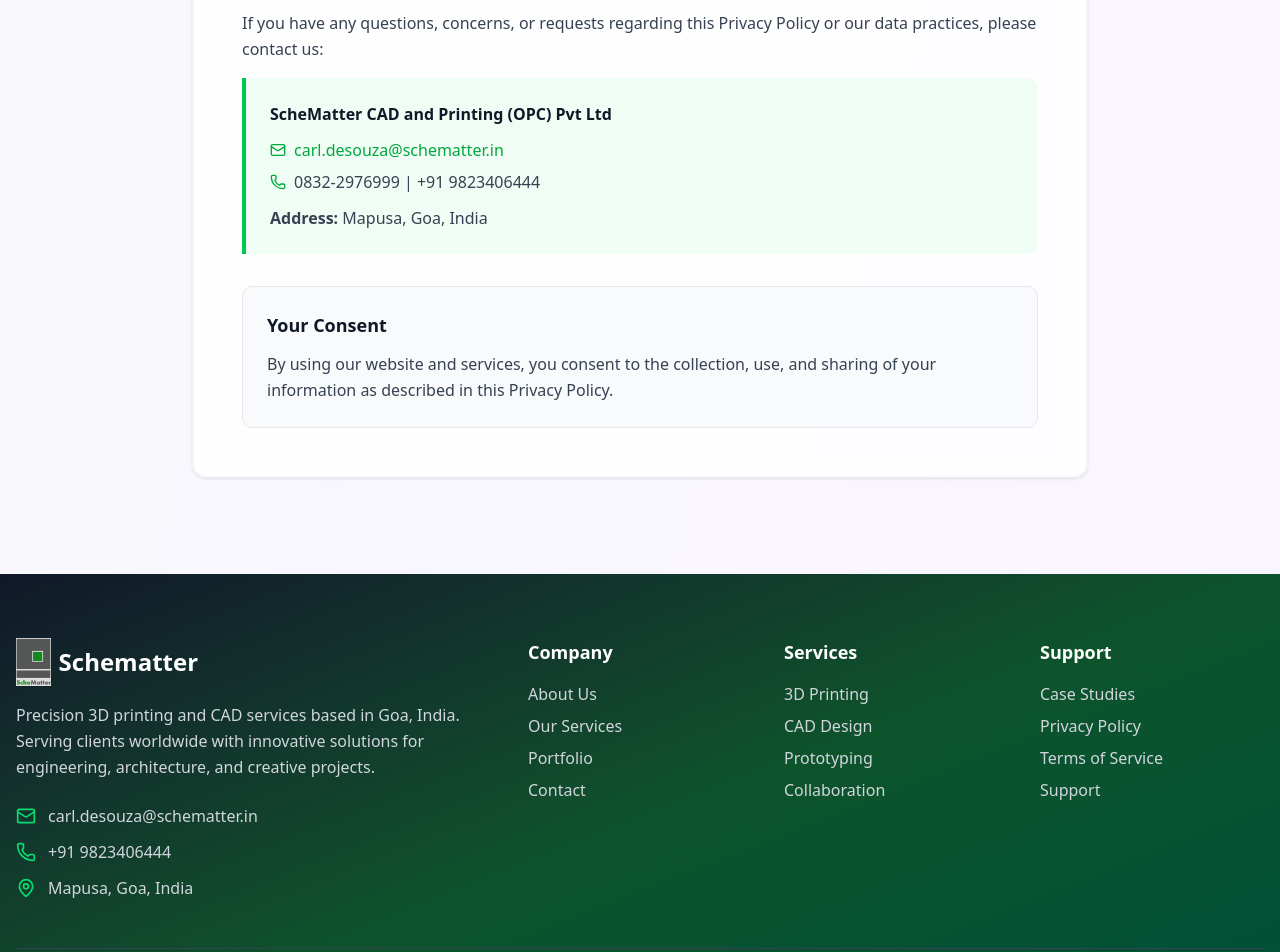
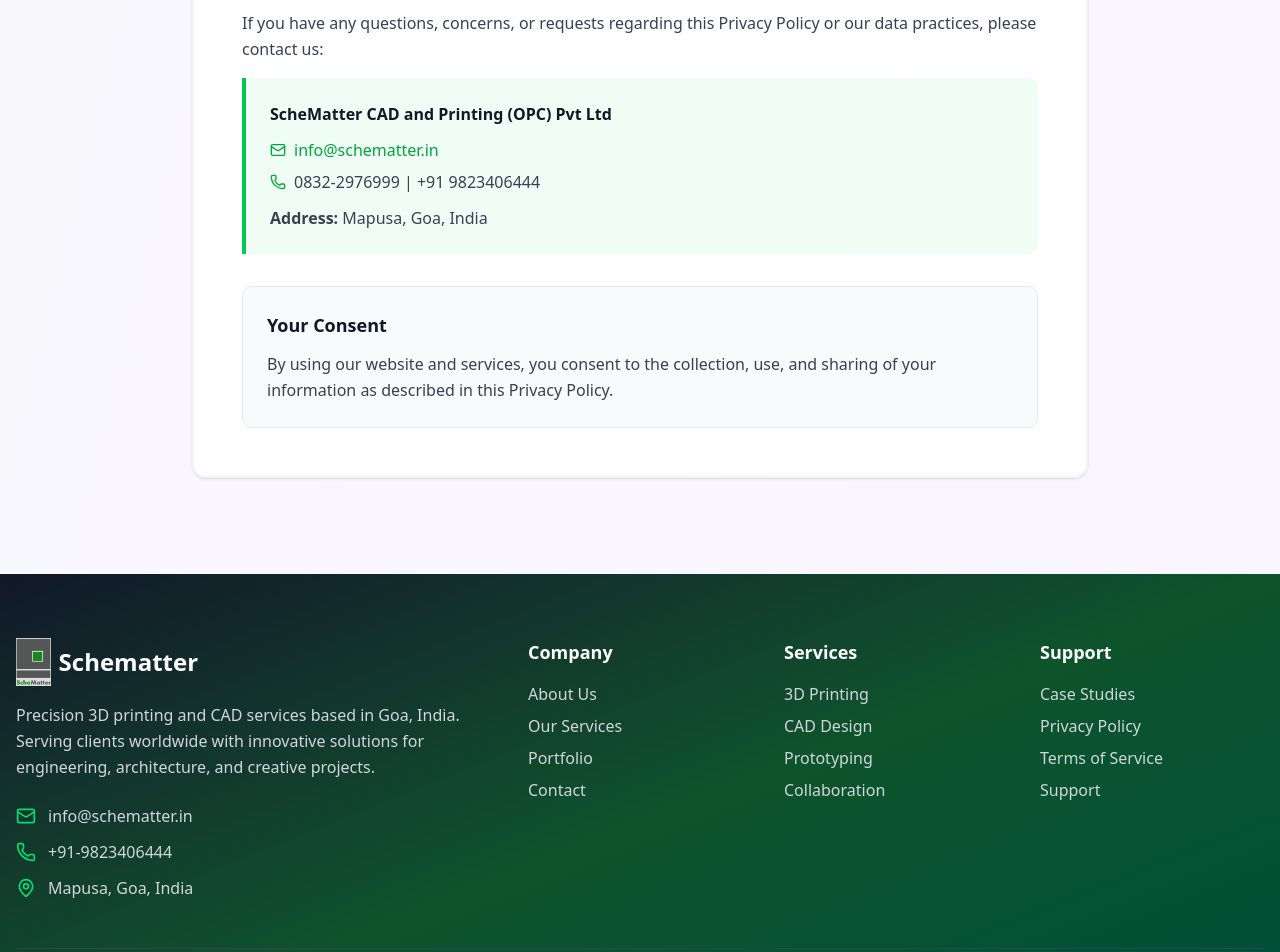
Before and after one commit to MexsonFernandes/ScheMatter, a React (Vite) app: page /privacy-policy in a window 1280 px wide. Shown: the part 3960-4912 px from the top of the page. Built offline with nearby package versions, Linux system fonts and the light colour scheme; no server answers.

Commit message:
:hammer: feedback changes 10 points completed

```diff
--- a/src/components/sections/CapabilitiesSection.jsx
+++ b/src/components/sections/CapabilitiesSection.jsx
@@ -16,8 +16,8 @@
                     { name: 'PLA', desc: 'Biodegradable, easy to print, ideal for prototypes, visual models & educational projects.' },
                     { name: 'ABS', desc: 'Strong, heat-resistant engineering plastic for functional parts, enclosures & mechanical components.' },
                     { name: 'PETG', desc: 'Durable, chemical-resistant, food-safe material suited for consumer products & industrial use.' },
-                    { name: 'Resin', desc: 'Ultra-high detail, smooth surface finish—perfect for jewellery, miniatures, dental models & art.' },
-                    { name: 'Nylon', desc: 'Flexible yet tough; great for gears, mechanical assemblies & engineering-grade output.' },
+                    { name: 'Resin', desc: 'High resolution functional rigid & flexible parts using OEM Resins from 3D Systems INC.' },
+                    // { name: 'Nylon', desc: 'Flexible yet tough; great for gears, mechanical assemblies & engineering-grade output.' },
                     { name: 'TPU', desc: 'Rubber-like elasticity; ideal for wearable prototypes, cushioning elements & impact-resistant parts.' }
                 ]
             }
@@ -30,7 +30,7 @@
                 title: 'Advanced 3D Printing Technologies',
                 description: 'State-of-the-art equipment for precision manufacturing',
                 items: [
-                    { name: 'FDM 3D Printing', desc: 'Cost-effective, fast and reliable—perfect for prototypes, structural parts, jigs & fixtures.' },
+                    { name: 'FDM 3D Printing', desc: 'Cost-effective, fast and reliable—perfect for end use components, prototypes, structural parts, jigs & fixtures.' },
                     { name: 'CAD Modelling & Simulation', desc: 'Professional 3D modelling, assembly design, surface modelling & design validation using advanced CAD tools.' },
                     { name: 'Product Development Support', desc: 'Iterative design, prototyping and optimisation for startups, researchers and hardware innovators.' },
                     { name: 'Collaborative 3D Development Platform', desc: 'A unique workspace where technical & non-technical clients can collaborate seamlessly with our design team.' }
@@ -47,10 +47,11 @@
                 items: [
                     { name: 'Engineering & Industrial Design', desc: 'Functional prototypes, machine parts, fixtures, housings, R&D components.' },
                     { name: 'Architecture', desc: 'Scale models, interior concepts, structural mock-ups, urban planning layouts.' },
-                    { name: 'Healthcare', desc: 'Anatomical models, dental impressions, surgical guides (non-clinical), prosthetic prototypes.' },
+                    { name: 'Healthcare', desc: 'Anatomical models and surgical guides (non-clinical).' },
                     { name: 'Art, Sculptures & Creative Media', desc: 'Custom figurines, installation elements, character models for film & animation.s' },
                     { name: 'Research & Academia', desc: 'Experimental components, lab fixtures, concept visualisation models.' },
-                    { name: 'Consumer Products', desc: 'Customized items, wearables, home gadgets, replacement parts & personalised creations.' }
+                    { name: 'Consumer Products', desc: 'Customized items, wearables, home gadgets, replacement parts & personalised creations.' },
+                    { name: 'Shipduilding', desc: 'A compact visual solution offering 3D models of ship designs, realistic rendered scenes, scaled representations, and interactive 3D presentations' }
                 ]
             }
         },
--- a/src/components/sections/ContactSection.jsx
+++ b/src/components/sections/ContactSection.jsx
@@ -81,8 +81,8 @@
                                         </div>
                                         <div>
                                             <div className="font-semibold text-lg mb-1">Phone</div>
+                                            <a href="tel:08322976999" className="block text-gray-300 hover:text-white transition-colors">0832-2976999</a>
                                             <a href="tel:+919823406444" className="block text-gray-300 hover:text-white transition-colors">+91 9823406444</a>
-                                            <a href="tel:08322976999" className="block text-gray-300 hover:text-white transition-colors">0832-2976999</a>
                                         </div>
                                     </div>
 
@@ -92,8 +92,8 @@
                                         </div>
                                         <div>
                                             <div className="font-semibold text-lg mb-1">Email</div>
-                                            <a href="mailto:carl.desouza@schematter.in" className="block text-gray-300 hover:text-white transition-colors break-all">
-                                                carl.desouza@schematter.in
+                                            <a href="mailto:info@schematter.in" className="block text-gray-300 hover:text-white transition-colors break-all">
+                                                info@schematter.in
                                             </a>
                                         </div>
                                     </div>
--- a/src/components/sections/Footer.jsx
+++ b/src/components/sections/Footer.jsx
@@ -89,14 +89,14 @@
                         <div className="space-y-3">
                             <div className="flex items-center space-x-3 text-gray-300">
                                 <Mail className="w-5 h-5 text-green-400" />
-                                <a href="mailto:carl.desouza@schematter.in" className="hover:text-cyan-400 transition-colors">
-                                    carl.desouza@schematter.in
+                                <a href="mailto:info@schematter.in" className="hover:text-cyan-400 transition-colors">
+                                    info@schematter.in
                                 </a>
                             </div>
                             <div className="flex items-center space-x-3 text-gray-300">
                                 <Phone className="w-5 h-5 text-green-400" />
                                 <a href="tel:+919823406444" className="hover:text-cyan-400 transition-colors">
-                                    +91 9823406444
+                                    +91-9823406444
                                 </a>
                             </div>
                             <div className="flex items-center space-x-3 text-gray-300">
--- a/src/components/sections/HeroSection.jsx
+++ b/src/components/sections/HeroSection.jsx
@@ -43,7 +43,7 @@
                     <div className="inline-flex items-center space-x-2 bg-white/80 backdrop-blur-sm px-4 py-2 rounded-full shadow-lg mb-8 animate-fade-in">
                         <Sparkles className="w-4 h-4 text-green-600" />
                         <span className="text-sm font-semibold bg-gradient-to-r from-green-700 via-green-600 to-green-500 bg-clip-text text-transparent">
-                            Serving India & Overseas
+                            Serving with expertise
                         </span>
                     </div>
 
--- a/src/components/sections/ServicesSection.jsx
+++ b/src/components/sections/ServicesSection.jsx
@@ -1,9 +1,9 @@
 import React from 'react';
 import { Card, CardContent, CardDescription, CardHeader, CardTitle } from '../ui/card';
-import { Printer, Cog, Users, CheckCircle, ArrowRight } from 'lucide-react';
+import { Printer, Cog, Users, CheckCircle, ArrowRight, Ship } from 'lucide-react';
 import printing1 from '../../assets/images/3d_printing_1.jpg';
 import cad1 from '../../assets/images/cad_design_1.jpg';
-import collaborationIcon from '../../assets/images/collaboration_icon.png';
+import collaborationIcon from '../../assets/images/ship.png';
 
 function ServicesSection() {
     const services = [
@@ -34,16 +34,16 @@
             ]
         },
         {
-            icon: Users,
-            title: 'Collaboration Platform',
+            icon: Ship,
+            title: 'Shipbuilding Visualization',
             description: 'Unique platform connecting technical and non-technical individuals for collaborative projects',
             image: collaborationIcon,
             gradient: 'from-green-500 to-emerald-400',
             features: [
-                'Cross-disciplinary Teams',
-                'Project Management',
-                'Real-time Collaboration',
-                'Expert Consultation'
+                '3D representation of existing designs',
+                'Rendering with realistic background',
+                'Scaled Models',
+                'Interactive 3D presentations'
             ]
         }
     ];
--- a/src/pages/HomePage.jsx
+++ b/src/pages/HomePage.jsx
@@ -34,7 +34,7 @@
           <div className="flex flex-col items-center space-y-4">
             <div className="flex items-center space-x-2 text-primary font-semibold text-lg">
               <Mail className="w-6 h-6" />
-              <a href="mailto:carl.desouza@schematter.in" className="hover:underline">carl.desouza@schematter.in</a>
+              <a href="mailto:info@schematter.in" className="hover:underline">info@schematter.in</a>
             </div>
             <div className="flex items-center space-x-2 text-primary font-semibold text-lg">
               <PhoneCall className="w-6 h-6" />
--- a/src/pages/PrivacyPolicyPage.jsx
+++ b/src/pages/PrivacyPolicyPage.jsx
@@ -217,8 +217,8 @@
                                     <div className="space-y-2 text-gray-700">
                                         <p className="flex items-center gap-2">
                                             <Mail className="w-4 h-4 text-green-600" />
-                                            <a href="mailto:carl.desouza@schematter.in" className="text-green-600 hover:underline">
-                                                carl.desouza@schematter.in
+                                            <a href="mailto:info@schematter.in" className="text-green-600 hover:underline">
+                                                info@schematter.in
                                             </a>
                                         </p>
                                         <p className="flex items-center gap-2">
--- a/src/pages/TermsOfServicePage.jsx
+++ b/src/pages/TermsOfServicePage.jsx
@@ -257,8 +257,8 @@
                                     <div className="space-y-2 text-gray-700">
                                         <p className="flex items-center gap-2">
                                             <Mail className="w-4 h-4 text-green-600" />
-                                            <a href="mailto:carl.desouza@schematter.in" className="text-green-600 hover:underline">
-                                                carl.desouza@schematter.in
+                                            <a href="mailto:info@schematter.in" className="text-green-600 hover:underline">
+                                                info@schematter.in
                                             </a>
                                         </p>
                                         <p className="flex items-center gap-2">
```
Also changed, not shown: src/assets/images/ship.png (added).
